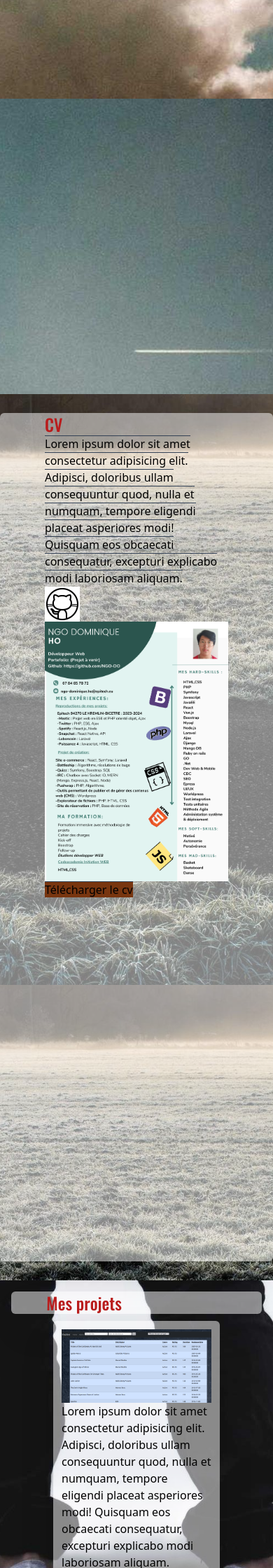
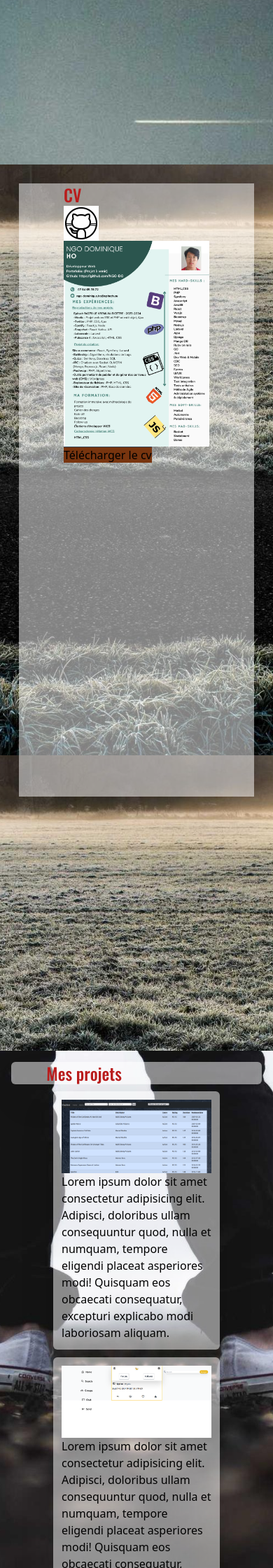
Before and after one commit to NGO-DO/NgoDominique, a PHP site: page / in a window 390 px wide; the page is wider, and only the part inside the window is pictured. Shown: the part 3360-5600 px from the top of that part at 70% size. Run offline with PHP 8.4, Linux system fonts and the light colour scheme.

Commit message:
FEAT: responsive pour tout le site

```diff
--- a/index.html
+++ b/index.html
@@ -12,14 +12,12 @@
     <link href="https://fonts.googleapis.com/css2?family=Anton&family=Bebas+Neue&family=Oswald:wght@200..700&display=swap" rel="stylesheet">
 
     <link href="https://fonts.googleapis.com/css2?family=Oswald:wght@200..700&display=swap" rel="stylesheet">
-    <script>
-        src = "test.js"
-    </script>
     <!-- <link rel="stylesheet" href="../tailwind.css"> -->
     <title>Portefolio Ho Ngo Dominique</title>
 </head>
 
 <body id="top">
+    <script>src="test.js"</script>
     <!-- debut navbar -->
     <!-- debut navbar -->
     <header class="sticky top-0 z-50">
@@ -27,11 +25,6 @@
             <h5 class=" font-poppins text-3xl  text-gray-50 px-3 py-3">
                 Ho Ngo Dominique
             </h5>
-            <nav class="relative md:invisible">
-                <!-- <button class="material-symbols-outlined ml-auto ml-6 py-4 cursor-pointer" type="button" onclick="toggleNavbar('collapse-nav')">
-                    menu
-                </button> -->
-            </nav>
             <div class="items-center mt-4" id="collapse-nav">
                 <ul class="navbarPcres my-flex-columns ml-auto">
                     <li class="nav-item">
@@ -64,7 +57,7 @@
         </div>
     </header>
     <!-- fin navbar -->
-    <section class="image-Moi">
+    <section class="image-Moi section bgposition">
         <div class=" flex box-content h-20% w-32% p-4 border-4 bg-slate-900 md:justify-center">
             <h5 class="oswald text-3xl text-white flex items-center">SALUT JE SUIS UN FULL-STACK DEVELOPPER</h5>
             <img src="img/logo-wac.png" alt="logo-wac" class="h-20 rounded-full ml-[4%]" aria-expanded="false" />
@@ -73,15 +66,12 @@
         </div>
     </section>
     </header>
-    <section class="image-1 w-full px-16 py-[15%]">
+    <section class="image-1 w-full px-16 py-[15%] section2">
         <!-- START BOX -->
         <div class="md:mx-40 bg-white bg-opacity-50 rounded-md shadow-2xl">
             <h5 class="oswald text-red-700 text-2xl " id="about-me">Sur moi</h5>
             <container id="home" class="flex space-x-4 w-full">
                 <div class="box-border p-4 border-4 mx-auto my-3 drop-shadow-lg ring-offset-4">
-                    Lorem ipsum dolor sit amet consectetur adipisicing elit. Reiciendis vitae harum libero, officia nulla quod. Maiores voluptatem quibusdam eligendi officiis. Quaerat deleniti numquam totam quae! Possimus cupiditate pariatur autem accusantium.
-                </div>
-                <div class="box-border p-4 border-4 my-3 drop-shadow-lg ring-offset-4">
                     Lorem ipsum dolor sit amet consectetur adipisicing elit. Reiciendis vitae harum libero, officia nulla quod. Maiores voluptatem quibusdam eligendi officiis. Quaerat deleniti numquam totam quae! Possimus cupiditate pariatur autem accusantium.
                 </div>
             </container>
@@ -96,11 +86,11 @@
 
     </section>
 
-    <section class="image-2 grid justify-items-center">
+    <section class="section image-2 grid justify-items-center">
 
         <!-- Mes coordonnées -->
         <container>
-            <div class="px-16 divide-y divide-slate-700 md:mx-40 bg-white bg-opacity-50 my-[20%] rounded-md shadow-2xl">
+            <div class="md:mx-40 px-16 divide-y divide-slate-700 md:mx-40 bg-white bg-opacity-50 my-[20%] rounded-md shadow-2xl">
                 <h5 class="oswald text-red-700 text-2xl" id="contact">Contact</h5>
                 <ul class="font-poppins">
                     <li>Nom: <br>Ho Ngo Dominique</li>
@@ -114,54 +104,49 @@
         </container>
         <!-- FIN coordonnées -->
     </section>
-    <section class="image-3 grid justify-items-center">
+    <div>
+        <section class="section image-3 grid justify-items-center">
             <!-- CV -->
-        <div class="px-16 divide-y divide-slate-700 md:mx-40 bg-white bg-opacity-50 my-[7%] rounded-md shadow-2xl">
+            <div class="px-16 divide-y divide-slate-700 md:mx-40 bg-white bg-opacity-50 mt-[7%] mb-[93%] pt-rounded-md shadow-2xl">
                 <h5 class="oswald text-red-700 text-2xl" id="cv">CV</h5>
                 <container id="CV">
-                Lorem ipsum dolor sit amet consectetur adipisicing elit. Adipisci, doloribus ullam consequuntur quod, nulla et numquam, tempore eligendi placeat asperiores modi! Quisquam eos obcaecati consequatur, excepturi explicabo modi laboriosam aliquam.
                     <img src="img/icons8-github.gif" alt="logo-github">
-                <img src="img/Green Modern Professional Resume.png" alt="CV DOM" class="md:w-96">
+                    <img src="img/Green Modern Professional Resume.png" alt="CV DOM" class="w-52 md:w-96">
                     <a class="bg-amber-900" href="img/Download-1.pdf" download="Ho Ngo Dominique CV">Télécharger le cv</a>
 
                 </container>
             </div>
             <!-- END CV -->
         </section>
+    </div>
     <!-- Mes Projets -->
-    <section class="image-4 grid justify-items-center ">
+    <section class="section2 section3 image-4 grid justify-items-center ">
         <div>
-            <h5 class="oswald text-red-700 text-2xl px-[13%] bg-white bg-opacity-50 mt-[4%] rounded-md shadow-2xl mx-[4%]" id="mesProjets">Mes projets</h5>
-            <ul class="md:flex px-16 divide-slate-700 ">
+            <h5 class="oswald text-red-700 text-2xl px-[13%] bg-white bg-opacity-50 mt-[4%] rounded-md shadow-2xl mx-[4%] " id="mesProjets">Mes projets</h5>
+            <ul class="md:flex px-16 divide-slate-700 mb-[1%]">
+                <li id="bonjour" class="md:w-1/2 p-3 mx-3 bg-white bg-opacity-50 mt-[4%] rounded-md shadow-2xl">
+                    <img src="img/Capture d’écran du 2024-04-15 11-29-09.png" alt="imageMyCinema" class=" hover:opacity-50" />
+                    <p>Lorem ipsum dolor sit amet consectetur adipisicing elit. Adipisci, doloribus ullam consequuntur quod, nulla et numquam, tempore eligendi placeat asperiores modi! Quisquam eos obcaecati consequatur, excepturi explicabo modi laboriosam aliquam.</p>
+                </li>
                 <li class="md:w-1/2 p-3 mx-3 bg-white bg-opacity-50 mt-[4%] rounded-md shadow-2xl">
-                    <img src="img/Capture d’écran du 2024-04-15 11-29-09.png" alt="imageMyCinema" class="hover:opacity-50" />
+                    <a href="https://github.com/orgs/EpitechWebAcademiePromo2025/dashboard"><img src="img/Tweeter.png" alt="imageTweeter" class="hover:opacity-50" /></a>
                     <p>Lorem ipsum dolor sit amet consectetur adipisicing elit. Adipisci, doloribus ullam consequuntur quod, nulla et numquam, tempore eligendi placeat asperiores modi! Quisquam eos obcaecati consequatur, excepturi explicabo modi laboriosam aliquam.</p>
 
                 </li>
                 <li class="md:w-1/2 p-3 mx-3 bg-white bg-opacity-50 mt-[4%] rounded-md shadow-2xl">
-                    <a href="https://github.com/orgs/EpitechWebAcademiePromo2025/dashboard"><img src="img/Capture d’écran du 2024-04-15 11-29-09.png" alt="imageMyCinema" class="hover:opacity-50" /></a>
-                    <p>Lorem ipsum dolor sit amet consectetur adipisicing elit. Adipisci, doloribus ullam consequuntur quod, nulla et numquam, tempore eligendi placeat asperiores modi! Quisquam eos obcaecati consequatur, excepturi explicabo modi laboriosam aliquam.</p>
-
-                </li>
-                <li class="md:w-1/2 p-3 mx-3 bg-white bg-opacity-50 mt-[4%] rounded-md shadow-2xl">
-                    <img src="img/Capture d’écran du 2024-04-15 11-29-09.png" alt="imageMyCinema" class="hover:opacity-50" />
+                    <img src="img/site-intro.png" alt="imageSiteIntro" class="hover:opacity-50" />
                     <p>Lorem ipsum dolor sit amet consectetur adipisicing elit. Adipisci, doloribus ullam consequuntur quod, nulla et numquam, tempore eligendi placeat asperiores modi! Quisquam eos obcaecati consequatur, excepturi explicabo modi laboriosam aliquam.</p>
 
                 </li>
             </ul>
             <ul class="md:flex px-16">
                 <li class="md:w-1/2 p-3 mx-3 bg-white bg-opacity-50 mt-[4%] rounded-md shadow-2xl">
-                    <img src="img/Capture d’écran du 2024-04-15 11-29-09.png" alt="imageMyCinema" class="hover:opacity-50" />
+                    <img src="img/reponsive.png" alt="imageSiteResponsive" class="hover:opacity-50" />
                     <p>Lorem ipsum dolor sit amet consectetur adipisicing elit. Adipisci, doloribus ullam consequuntur quod, nulla et numquam, tempore eligendi placeat asperiores modi! Quisquam eos obcaecati consequatur, excepturi explicabo modi laboriosam aliquam.</p>
 
                 </li>
                 <li class="md:w-1/2 p-3mx-3 bg-white bg-opacity-50 mt-[4%] rounded-md shadow-2xl">
-                    <img src="img/Capture d’écran du 2024-04-15 11-29-09.png" alt="imageMyCinema" class="hover:opacity-50" />
-                    <p>Lorem ipsum dolor sit amet consectetur adipisicing elit. Adipisci, doloribus ullam consequuntur quod, nulla et numquam, tempore eligendi placeat asperiores modi! Quisquam eos obcaecati consequatur, excepturi explicabo modi laboriosam aliquam.</p>
-
-                </li>
-                <li class="md:w-1/2 p-3 mx-3 bg-white bg-opacity-50 mt-[4%] rounded-md shadow-2xl">
-                    <img src="img/Capture d’écran du 2024-04-15 11-29-09.png" alt="imageMyCinema" class="hover:opacity-50" />
+                    <img src="img/meetic.png" alt="imageMeetic" class="hover:opacity-50" />
                     <p>Lorem ipsum dolor sit amet consectetur adipisicing elit. Adipisci, doloribus ullam consequuntur quod, nulla et numquam, tempore eligendi placeat asperiores modi! Quisquam eos obcaecati consequatur, excepturi explicabo modi laboriosam aliquam.</p>
 
                 </li>
@@ -172,9 +157,9 @@
     </section>
     <!-- FIN mes projets -->
     <!-- mes diplomes ect -->
-    <section class="image-5 grid justify-items-center ">
+    <section class="section3 section4 image-5 grid justify-items-center ">
         <!-- START IMG-->
-        <div class="md:mx-40 bg-white bg-opacity-50 my-[7%] rounded-md shadow-2xl">
+        <div class="md:mx-40 bg-white bg-opacity-50 mt-36 mb-[10%] md:mb-[55%] rounded-md shadow-2xl">
             <h5 id="mescompetences" class=" oswald text-red-700 text-2xl mx-12 mb-[4%] px-16">MES COMPÉTENCES </h5>
                 <ul class="md:flex object-none">
                     <li class="text-white hover:opacity-75">
@@ -219,15 +204,14 @@
 
 
     <!-- MES hobbies ect..-->
-    <section class="image-6 py-[7%]">
-        <div class="md:mx-52 bg-white bg-opacity-50 rounded-md shadow-2xl">
+    <section class="section image-6 py-[7%]">
+        <div class="md:mx-40 bg-white bg-opacity-50 rounded-md shadow-2xl">
             <container>
                 <h5 id="mescompetences" class=" oswald text-red-700 text-2xl mx-12 px-16">ENVOYER UN MESSAGE</h5>
-
                 <form action="https://submit-form.com/YndUcfpkV" id="form" method="post" class="pace-y-52">
                     <input id="name" name="name" type="text" placeholder="Your name ..." class="my-3 mx-12 border-2 border-sky-500">
                     <input id="email" name="email" type="text" placeholder="Your email ..." class="my-3 mx-12 border-2 border-sky-500">
-                    <textarea id="message" name="message" cols="45" rows="5" placeholder="Your message ..." class="my-3 mx-12 border-2 border-sky-500"></textarea>
+                    <textarea id="message" name="message" cols="20" rows="5" placeholder="Your message ..." class="my-3 border-2 border-sky-500"></textarea>
                     <input id="button" type="submit" name="button" value="say hello!" class="flex box-content h-20% w-32% p-4 border-4 bg-red-200 border-2 border-sky-500">
                 </form>
             </container>
@@ -238,11 +222,7 @@
 
     </form>
     <!-- FIN FORMULAIRE de contact -->
-    <!-- <script>
-        function toggleNavbar(test) {
-            document.getElementById(test).classList.toggle("hidden");
-        }
-    </script> -->
+
     <footer class=" bg-slate-900 py-[7%]">
         <container>
             <div class=" md:flex  grid justify-items-center md:grid md:grid-cols-3">
--- a/src/tailwindTail.css
+++ b/src/tailwindTail.css
@@ -639,13 +640,17 @@ video {
   margin-bottom: 20%;
 }
 
-.my-\[7\%\] {
-  margin-top: 7%;
-  margin-bottom: 7%;
+.mx-20 {
+  margin-left: 5rem;
+  margin-right: 5rem;
 }
 
 .mb-3 {
   margin-bottom: 0.75rem;
+}
+
+.mb-\[1\%\] {
+  margin-bottom: 1%;
 }
 
 .mb-\[10\%\] {
@@ -660,8 +665,8 @@ video {
   margin-bottom: 4%;
 }
 
-.ml-6 {
-  margin-left: 1.5rem;
+.mb-\[93\%\] {
+  margin-bottom: 93%;
 }
 
 .ml-\[24\%\] {
@@ -688,12 +697,8 @@ video {
   margin-top: 4%;
 }
 
-.mb-\[1\%\] {
-  margin-bottom: 1%;
-}
-
-.mb-\[20\%\] {
-  margin-bottom: 20%;
+.mt-\[7\%\] {
+  margin-top: 7%;
 }
 
 .box-border {
@@ -982,8 +970,31 @@ video {
   transition-timing-function: cubic-bezier(0.4, 0, 0.2, 1);
 }
 
-section{
+.section{
   height:150vh;
+  width: 100%;
+  background-position:center;
+  background-repeat: no-repeat;
+  background-size: cover;
+  background-attachment: fixed;
+}
+
+/* pour la responsive vertical pour les projets ect..*/
+
+.section2{
+  /* height:370vh; */
+  padding-bottom: 5%;
+  width: 100%;
+  background-position:center;
+  background-repeat: no-repeat;
+  background-size: cover;
+  background-attachment: fixed;
+}
+
+/* pour la responsive vertical pour les experiences */
+
+.section4{
+  /* height:500vh; */
   width: 100%;
   background-position:center;
   background-repeat: no-repeat;
--- a/tailwind.config.js
+++ b/tailwind.config.js
@@ -1,6 +1,6 @@
 /** @type {import('tailwindcss').Config} */
 module.exports = {
-  content: ["./index.php"],
+  content: ["./index.html"],
   theme: {
     extend: {
       fontFamily:{
--- a/test.js
+++ b/test.js
@@ -0,0 +1,6 @@
+document.addEventListener("DOMContentLoaded", function(){
+    let elem = document.getElementById("1").getElementsByID("2").getElementById("3");
+    elem.onclick=function(){
+        elem.onclick.console.log("bonjour");
+    }
+})
```
Also changed, not shown: other parts of src/tailwindTail.css (+37 -39 lines), navbar/navbar.php (deleted, +0 -19 lines), tailwind.css (+42 -5 lines), test.php (deleted, +0 -35 lines), README.md (deleted), img/Tweeter.png (added), img/meetic.png (added), img/puissance4.png (added), img/reponsive.png (added), img/site-intro.png (added), navbar/navbarPc.php (deleted). Lines whose indentation alone changed are shown as unchanged.
